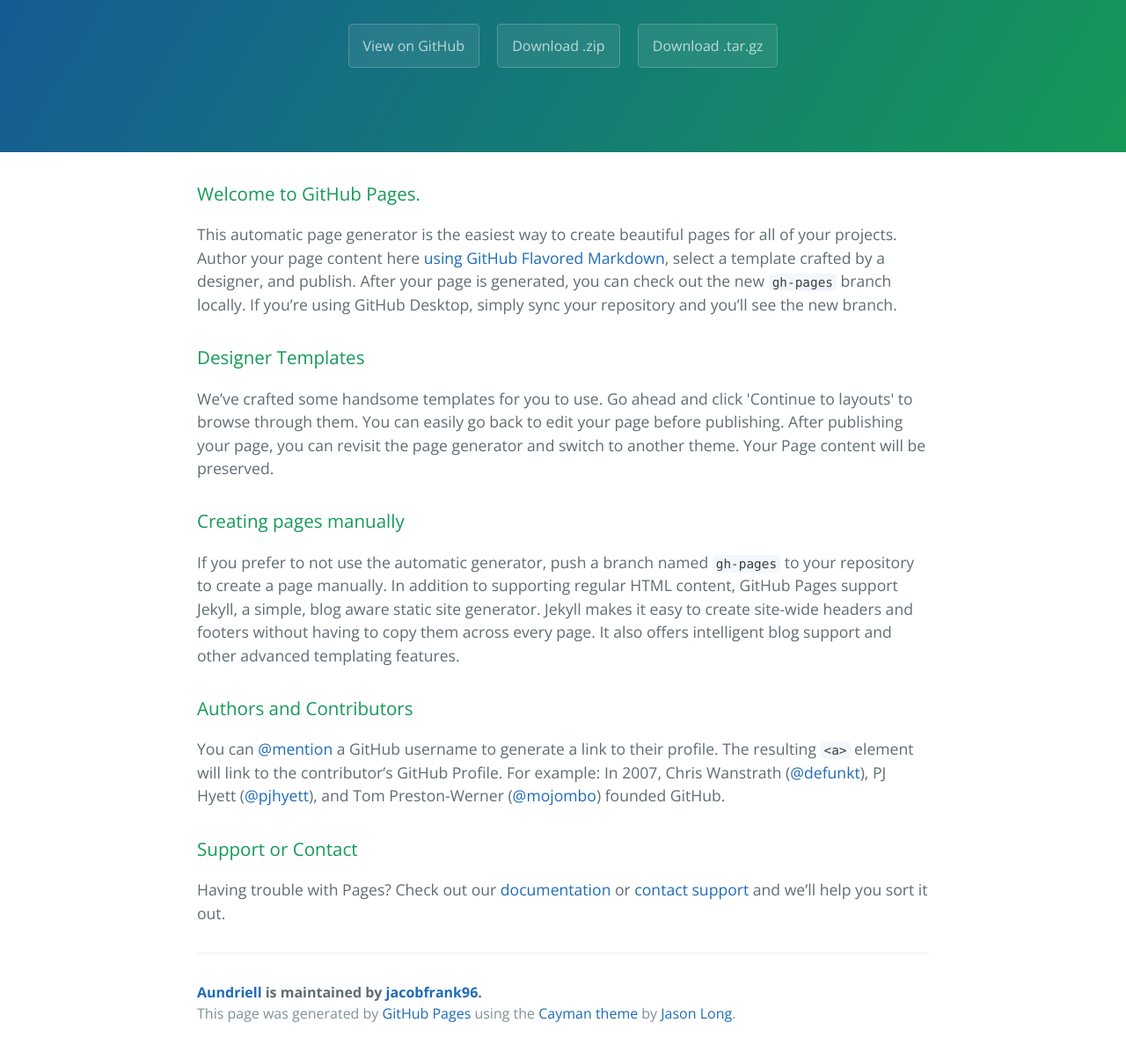
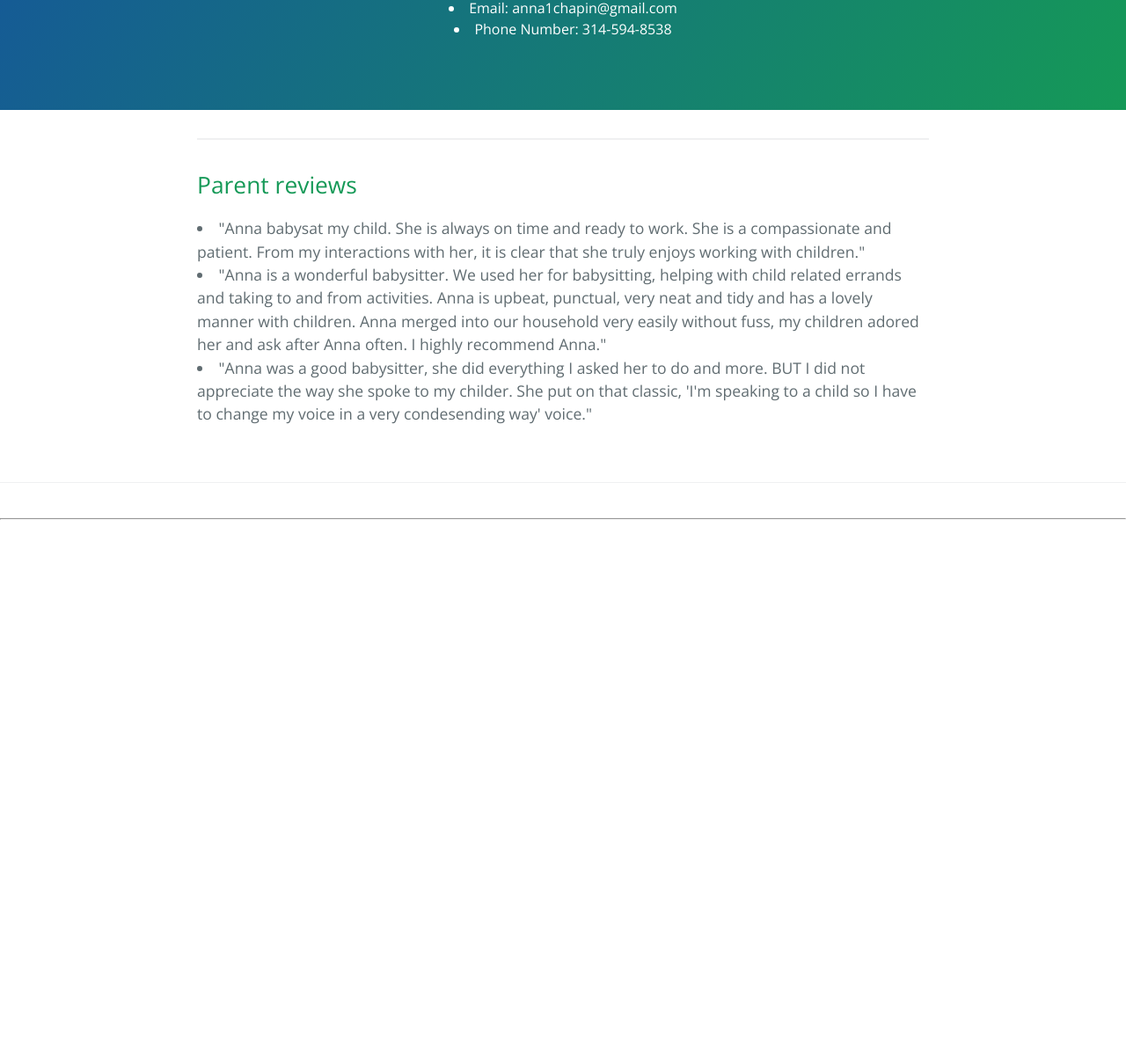
Before and after one commit to jacobfrank96/Aundriell, a plain HTML site: page index.html in a window 1280 px wide. Shown: the part 163-1359 px from the top of the page at 88% size. After the commit the page ends 800 px from the top, so only its background shows below. Drawn offline with nearby package versions, Linux system fonts and the light colour scheme.

Commit message:
Update index.html

```diff
--- a/index.html
+++ b/index.html
@@ -2,56 +2,42 @@
 <html lang="en-us">
   <head>
     <meta charset="UTF-8">
-    <title>Aundriell by jacobfrank96</title>
+    <title>Anna Chapin</title>
     <meta name="viewport" content="width=device-width, initial-scale=1">
     <link rel="stylesheet" type="text/css" href="stylesheets/normalize.css" media="screen">
     <link href='https://fonts.googleapis.com/css?family=Open+Sans:400,700' rel='stylesheet' type='text/css'>
     <link rel="stylesheet" type="text/css" href="stylesheets/stylesheet.css" media="screen">
-    <link rel="stylesheet" type="text/css" href="stylesheets/github-light.css" media="screen">
   </head>
   <body>
-    <section class="page-header">
-      <h1 class="project-name">Aundriell</h1>
-      <h2 class="project-tagline"></h2>
-      <a href="https://github.com/jacobfrank96/Aundriell" class="btn">View on GitHub</a>
-      <a href="https://github.com/jacobfrank96/Aundriell/zipball/master" class="btn">Download .zip</a>
-      <a href="https://github.com/jacobfrank96/Aundriell/tarball/master" class="btn">Download .tar.gz</a>
-    </section>
+    <div class="container">
 
-    <section class="main-content">
-      <h3>
-<a id="welcome-to-github-pages" class="anchor" href="#welcome-to-github-pages" aria-hidden="true"><span aria-hidden="true" class="octicon octicon-link"></span></a>Welcome to GitHub Pages.</h3>
+      <section class="page-header">
+        <h1 class="project-name">Anna Chapin</h1>
+        <li>Email: anna1chapin@gmail.com</li>
+        <li>Phone Number: 314-594-8538</li>
 
-<p>This automatic page generator is the easiest way to create beautiful pages for all of your projects. Author your page content here <a href="https://guides.github.com/features/mastering-markdown/">using GitHub Flavored Markdown</a>, select a template crafted by a designer, and publish. After your page is generated, you can check out the new <code>gh-pages</code> branch locally. If you’re using GitHub Desktop, simply sync your repository and you’ll see the new branch.</p>
+      </section>
 
-<h3>
-<a id="designer-templates" class="anchor" href="#designer-templates" aria-hidden="true"><span aria-hidden="true" class="octicon octicon-link"></span></a>Designer Templates</h3>
+      <section class="main-content">
 
-<p>We’ve crafted some handsome templates for you to use. Go ahead and click 'Continue to layouts' to browse through them. You can easily go back to edit your page before publishing. After publishing your page, you can revisit the page generator and switch to another theme. Your Page content will be preserved.</p>
 
-<h3>
-<a id="creating-pages-manually" class="anchor" href="#creating-pages-manually" aria-hidden="true"><span aria-hidden="true" class="octicon octicon-link"></span></a>Creating pages manually</h3>
 
-<p>If you prefer to not use the automatic generator, push a branch named <code>gh-pages</code> to your repository to create a page manually. In addition to supporting regular HTML content, GitHub Pages support Jekyll, a simple, blog aware static site generator. Jekyll makes it easy to create site-wide headers and footers without having to copy them across every page. It also offers intelligent blog support and other advanced templating features.</p>
+          <hr>
 
-<h3>
-<a id="authors-and-contributors" class="anchor" href="#authors-and-contributors" aria-hidden="true"><span aria-hidden="true" class="octicon octicon-link"></span></a>Authors and Contributors</h3>
+          <h2>Parent reviews</h2>
+          <li>"Anna babysat my child. She is always on time and ready to work. She is a compassionate and patient. From my interactions with her, it is clear that she truly enjoys working with children."</li>
+          <li>"Anna is a wonderful babysitter. We used her for babysitting, helping with child related errands and taking to and from activities. Anna is upbeat, punctual, very neat and tidy and has a lovely manner with children. Anna merged into our household very easily without fuss, my children adored her and ask after Anna often. I highly recommend Anna."</li>
+          <li>"Anna was a good babysitter, she did everything I asked her to do and more. BUT I did not appreciate the way she spoke to my childer. She put on that classic, 'I'm speaking to a child so I have to change my voice in a very condesending way' voice."</li>
 
-<p>You can <a href="https://help.github.com/articles/basic-writing-and-formatting-syntax/#mentioning-users-and-teams" class="user-mention">@mention</a> a GitHub username to generate a link to their profile. The resulting <code>&lt;a&gt;</code> element will link to the contributor’s GitHub Profile. For example: In 2007, Chris Wanstrath (<a href="https://github.com/defunkt" class="user-mention">@defunkt</a>), PJ Hyett (<a href="https://github.com/pjhyett" class="user-mention">@pjhyett</a>), and Tom Preston-Werner (<a href="https://github.com/mojombo" class="user-mention">@mojombo</a>) founded GitHub.</p>
 
-<h3>
-<a id="support-or-contact" class="anchor" href="#support-or-contact" aria-hidden="true"><span aria-hidden="true" class="octicon octicon-link"></span></a>Support or Contact</h3>
-
-<p>Having trouble with Pages? Check out our <a href="https://help.github.com/pages">documentation</a> or <a href="https://github.com/contact">contact support</a> and we’ll help you sort it out.</p>
+        </ul>
+      </section>
 
       <footer class="site-footer">
-        <span class="site-footer-owner"><a href="https://github.com/jacobfrank96/Aundriell">Aundriell</a> is maintained by <a href="https://github.com/jacobfrank96">jacobfrank96</a>.</span>
-
-        <span class="site-footer-credits">This page was generated by <a href="https://pages.github.com">GitHub Pages</a> using the <a href="https://github.com/jasonlong/cayman-theme">Cayman theme</a> by <a href="https://twitter.com/jasonlong">Jason Long</a>.</span>
+        <hr>
+        <p></p>
       </footer>
 
-    </section>
-
-
+    </div>
   </body>
 </html>
```
